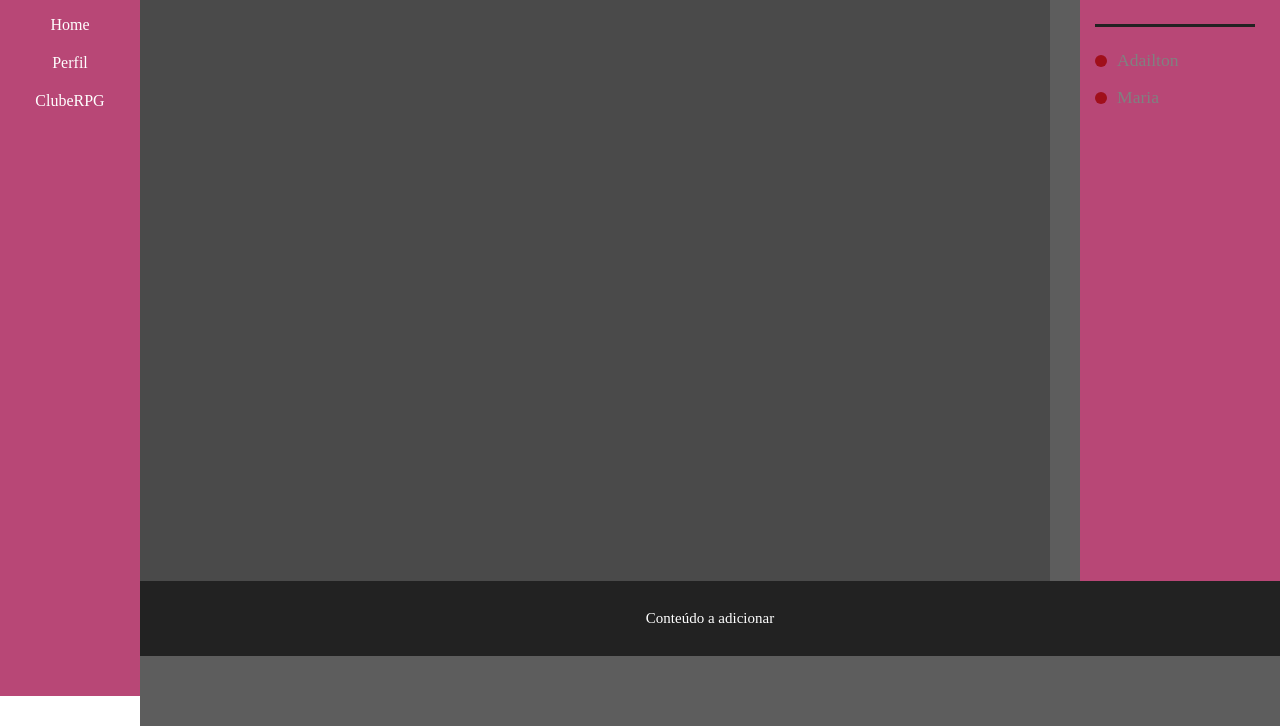
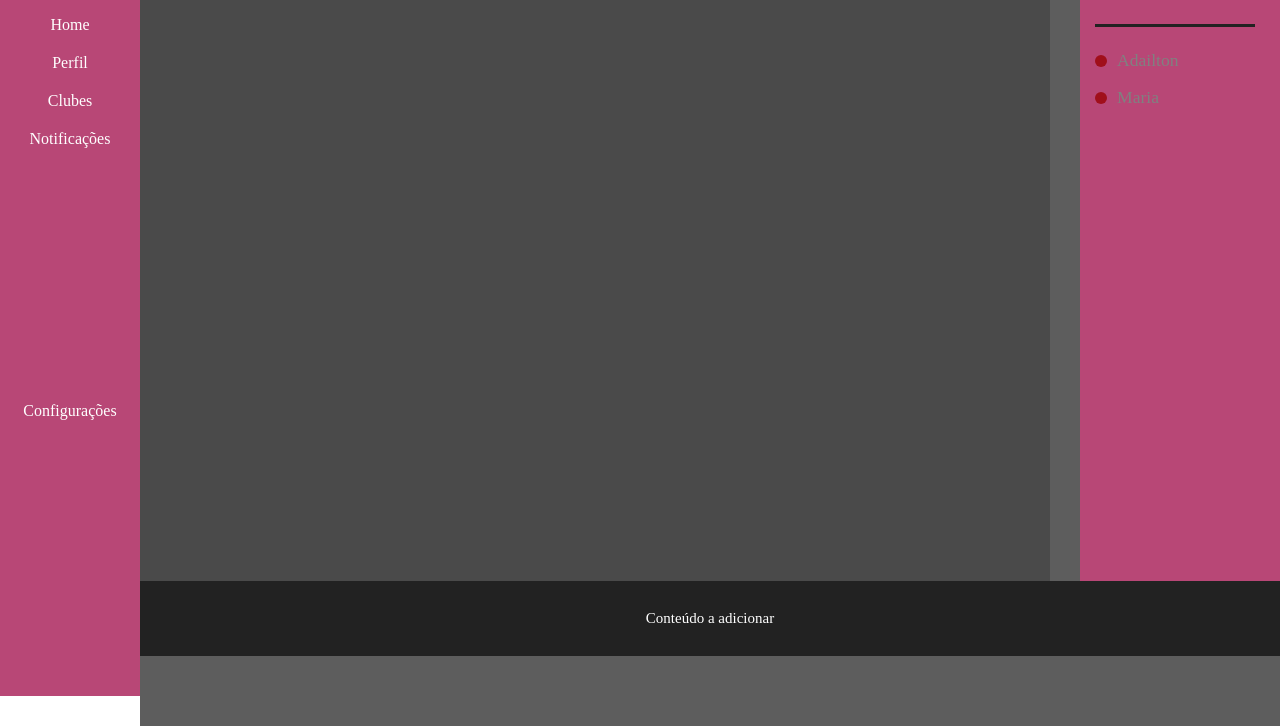
Before and after one commit to MagnullChas/ClubHouse, a plain HTML site: page ClubHouse/chatRPG.html in a window 1280 px wide. Shown: the part 144-870 px from the top of the page. Drawn offline with Linux system fonts and the light colour scheme.

Commit message:
Update chatRPG.html

```diff
--- a/ClubHouse/chatRPG.html
+++ b/ClubHouse/chatRPG.html
@@ -12,9 +12,12 @@
             </div>
             <nav>
                 <ul>
-                    <li><a href="home.html">Home</a></li>
+                    <li><a href="index.html">Home</a></li>
                     <li><a href="perfil.html">Perfil</a></li>
-                    <li><a href="clubeRPG.html">ClubeRPG</a></li>
+                    <li><a href="clubes.html">Clubes</a></li>
+                    <li><a href="notificacoes.html">Notificações</a></li>
+                    <br><br><br><br><br><br><br><br><br><br><br><br><br>
+                    <li><a href="configuracoes.html">Configurações</a></li>
                 </ul>
             </nav>
         </aside>
```
